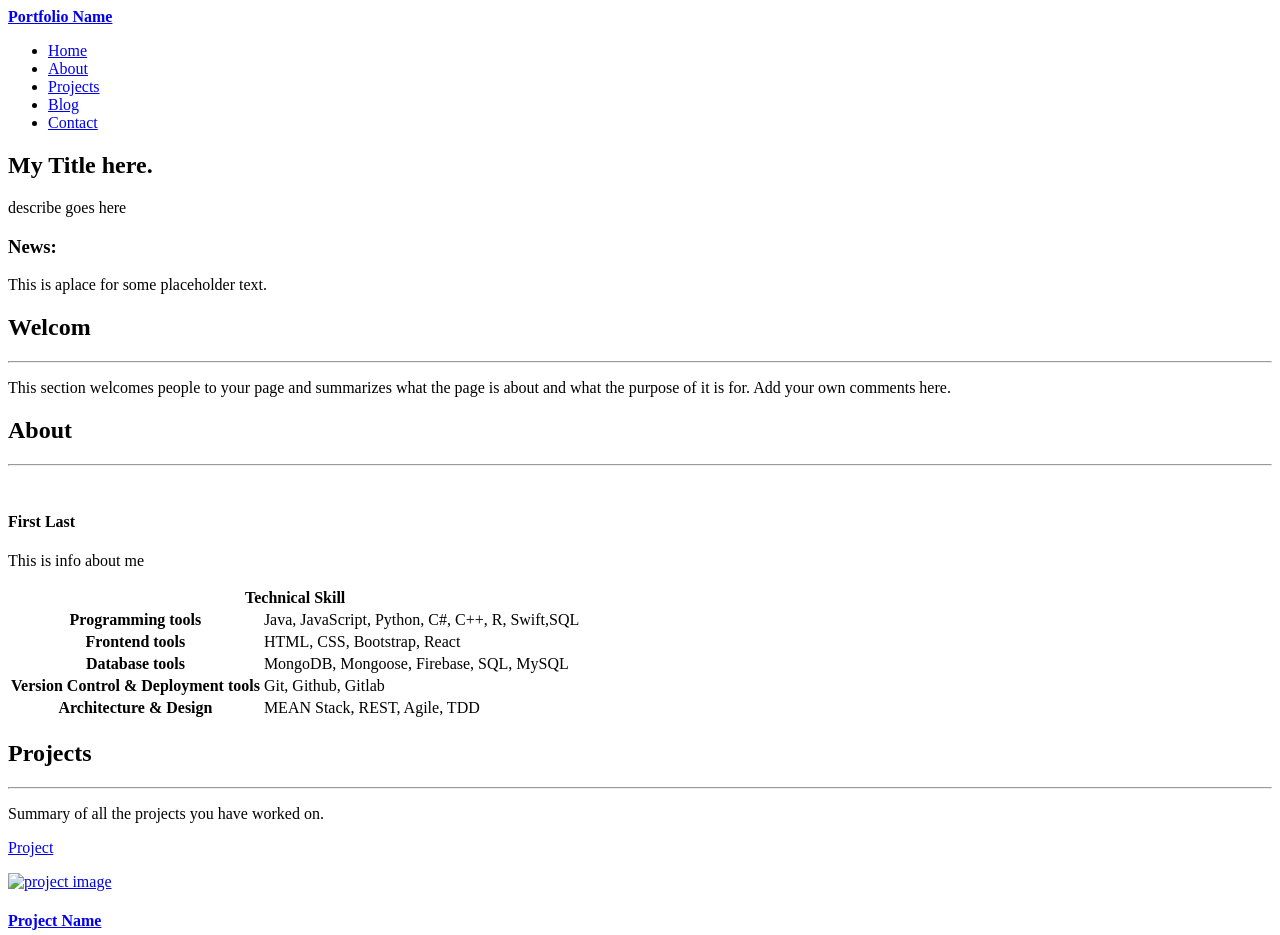
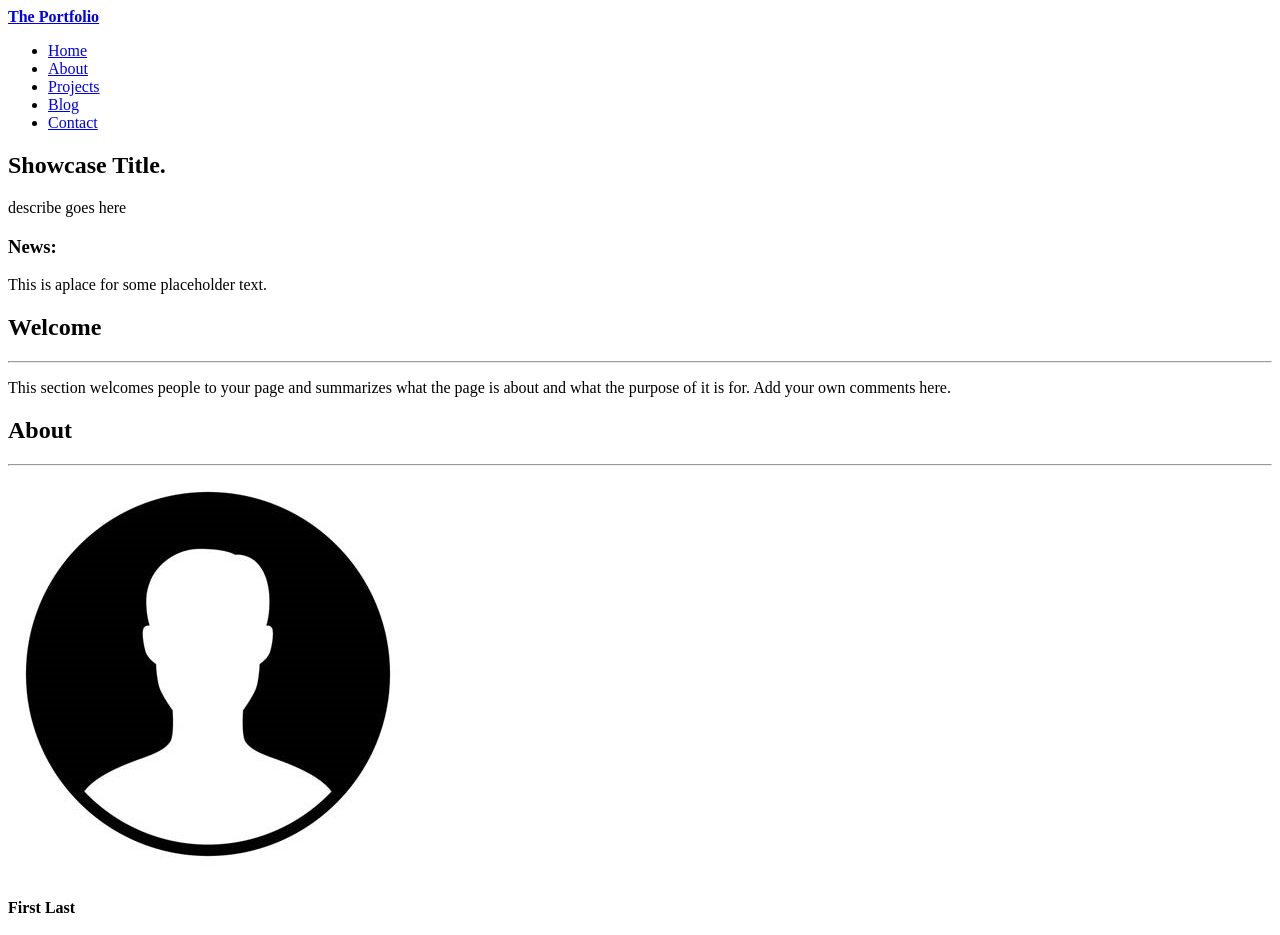
Before and after one commit to ResoTheRed/Client_Demo_Landing_Page, a plain HTML site: page index.html in a window 1280 px wide. Shown: the top 935 px of the page. Drawn offline with Linux system fonts and the light colour scheme.

Commit message:
Added images

```diff
--- a/index.html
+++ b/index.html
@@ -6,7 +6,7 @@
     </head>
     <body><!--Content live in the Body-->
       <nav id="top-navbar">
-        <a href="#section-showcase"><strong>Portfolio Name</strong></a>
+        <a href="#section-showcase"><strong>The Portfolio</strong></a>
         <ul>
           <li><a href="#section-home">Home</a></li>
           <li><a href="#section-about">About</a></li>
@@ -17,7 +17,7 @@
       </nav>
       <section id="section-showcase">
         <div>
-          <h1>My Title here.</h1>
+          <h1>Showcase Title.</h1>
           <p>describe goes here</p>
         </div>
       </section>
@@ -28,7 +28,7 @@
         </div>
       </aside>
       <section id="section-home">
-        <h1>Welcom</h1>
+        <h1>Welcome</h1>
         <hr>
         <p>
           This section welcomes people to your page and summarizes what the page is about and what the purpose of it is for. Add your own comments here.
@@ -37,7 +37,9 @@
       <section id="section-about">
         <h1>About</h1>
         <hr>
-        <div> <img scr=""></div>
+        <div>
+          <img src="images/profile.png" alt="profile">
+        </div>
         <div>
           <h4>First Last</h4>
           <p>This is info about me</p>
@@ -82,7 +84,7 @@
               <div>
                 <p>Project</p>
               </div>
-              <img src="" alt="project image">
+              <img src="images/logo.png" alt="project image">
               <div>
                 <h4>Project Name</h4>
               </div>
```
Also changed, not shown: images/logo.png (added), images/profile.png (added), images/showcase.jpg (added), 1 other file.
